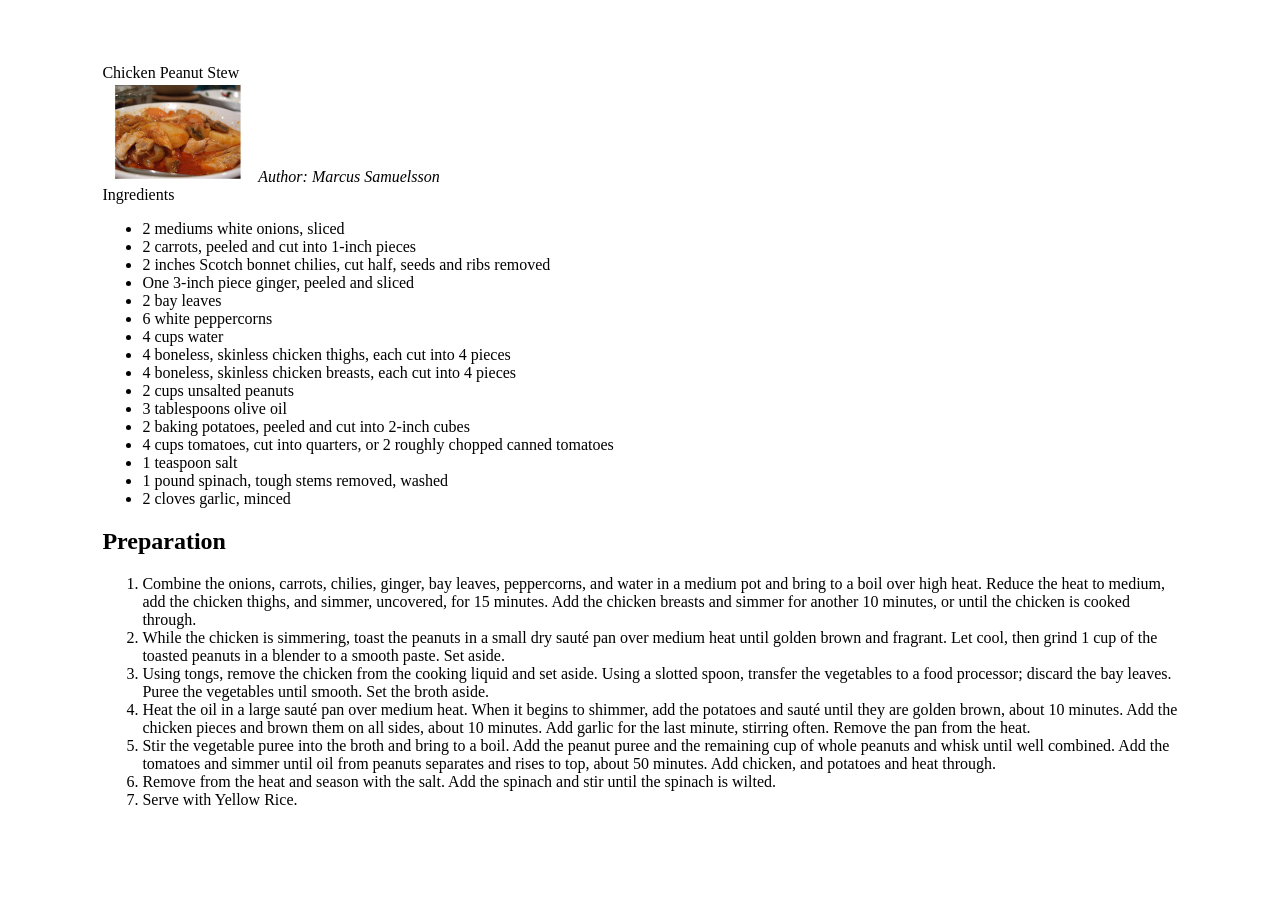
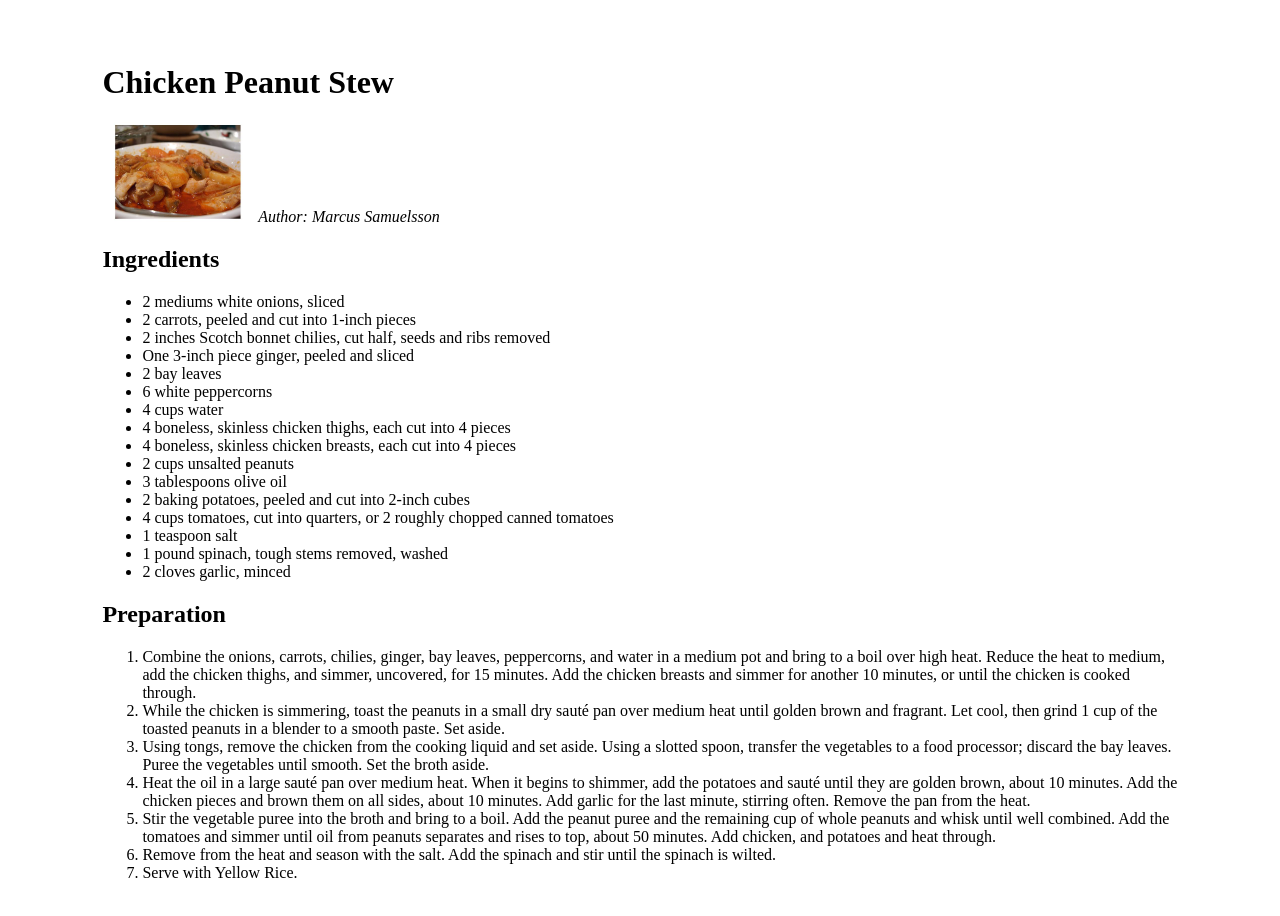
Before and after one commit to kiboschool/wdf-chicken-peanut-stew, a website: page index.html in a window 1280 px wide. Before the commit the page ends 873 px from the top, so only its background shows below. Drawn offline with Linux system fonts and the light colour scheme.

Commit message:
fix introduced errors

```diff
--- a/index.html
+++ b/index.html
@@ -10,13 +10,13 @@
 
 <body>
 
-  <div>Chicken Peanut Stew</div>
+  <h1>Chicken Peanut Stew</h1>
 
   <img height="100px" src="chicken-peanut-stew.jpeg" alt="plate of stew"/>
 
   <em>Author: Marcus Samuelsson</em>
 
-<div>Ingredients</div>
+<h2>Ingredients</h2>
 
 <ul>
   <li>2 mediums white onions, sliced</li>
```
